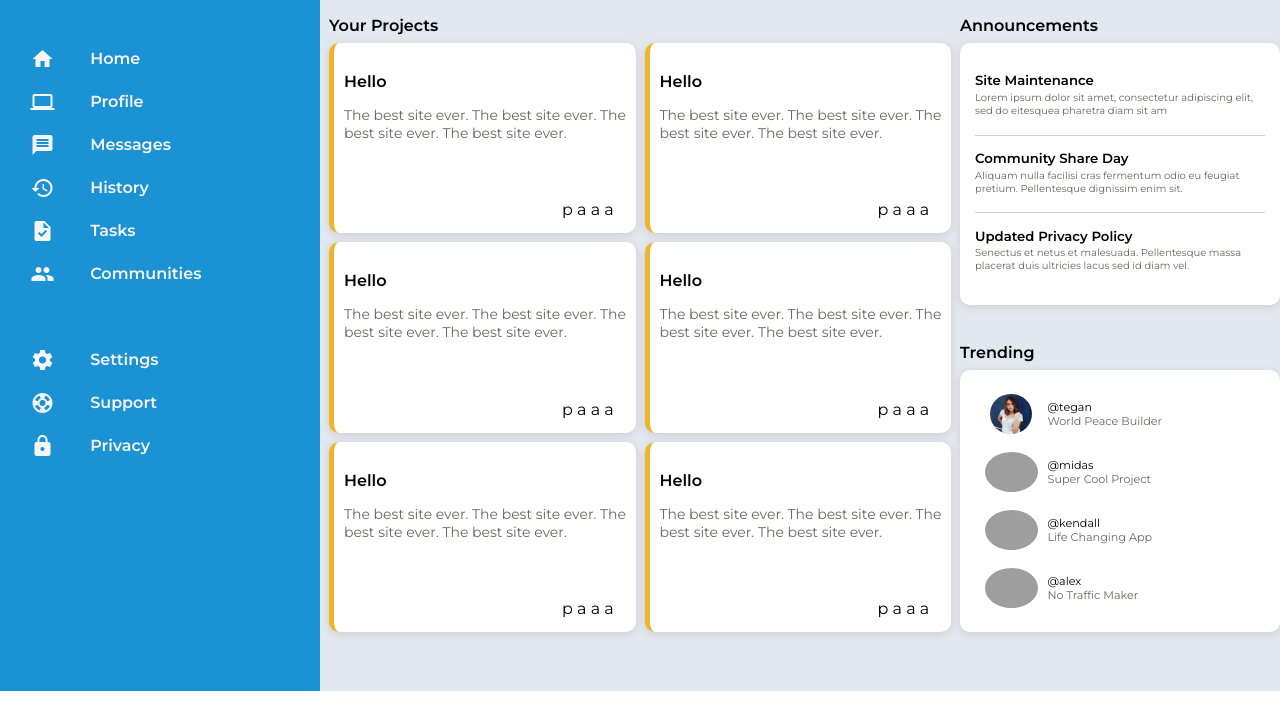
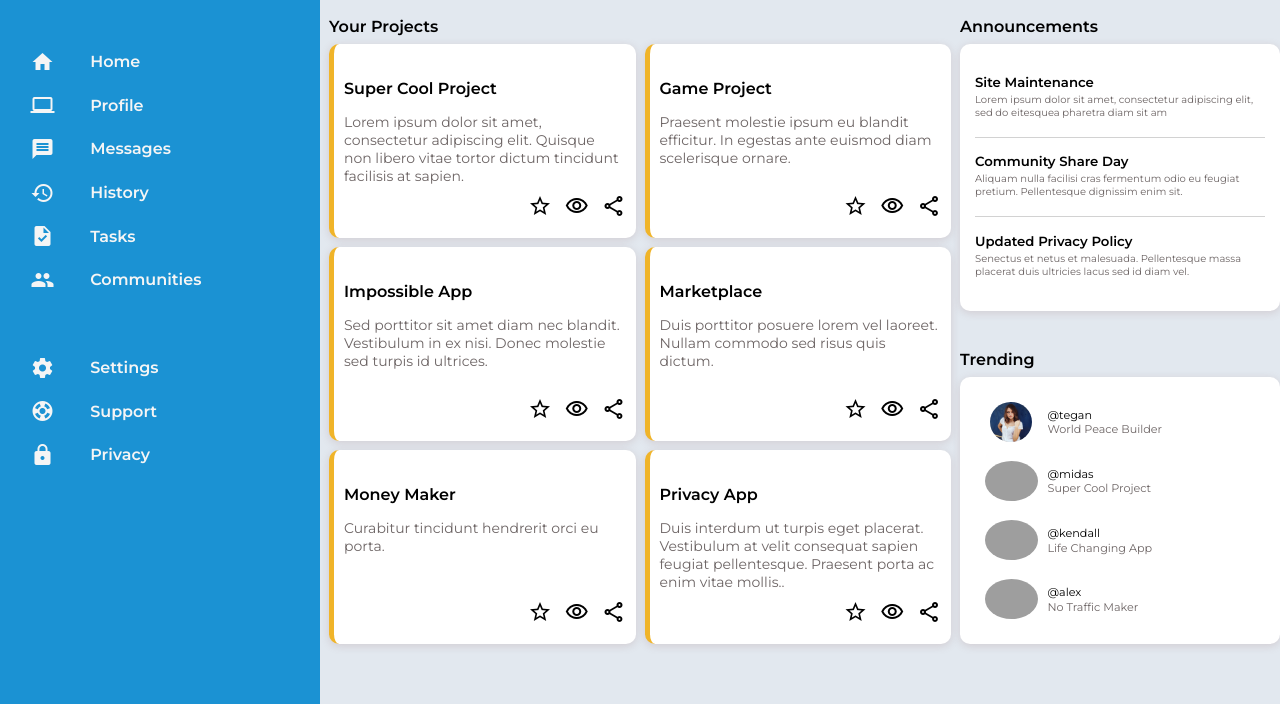
Before and after one commit to bshanz/odin-admin-dashboard, a plain HTML site: page index.html in a window 1280 px wide. Shown: the part 128-832 px from the top of the page. Drawn offline with Linux system fonts and the light colour scheme; grey boxes are pictures that could not be loaded.

Commit message:
Card icons and cursor: pointer updated

```diff
--- a/index.html
+++ b/index.html
@@ -11,19 +11,20 @@
       rel="stylesheet"
     />
 
-    <link rel="preconnect" href="https://fonts.googleapis.com">
-<link rel="preconnect" href="https://fonts.gstatic.com" crossorigin>
-<link href="https://fonts.googleapis.com/css2?family=Montserrat:wght@400;600&display=swap" rel="stylesheet">
-
-
+    <link rel="preconnect" href="https://fonts.googleapis.com" />
+    <link rel="preconnect" href="https://fonts.gstatic.com" crossorigin />
+    <link
+      href="https://fonts.googleapis.com/css2?family=Montserrat:wght@400;600&display=swap"
+      rel="stylesheet"
+    />
   </head>
   <body>
     <div class="container">
       <div class="sidebar">
         <div class="logo">Dashboard</div>
-        <div class="logo-icon"><i class="material-icons" style="font-size:larger;">
-            polymer
-        </i></div>
+        <div class="logo-icon">
+          <i class="material-icons" style="font-size: larger"> polymer </i>
+        </div>
         <div class="menu-items">
           <li>Home</li>
           <li>Profile</li>
@@ -71,10 +72,10 @@
         <div class="header-bottom-left">
           <div class="header-bottom-left-left">
             <img
-            src="art-hauntington-0wRXAXqIp58-unsplash.jpg"
-            class="large-pro-pic"
-            alt=""
-          />
+              src="art-hauntington-0wRXAXqIp58-unsplash.jpg"
+              class="large-pro-pic"
+              alt=""
+            />
           </div>
           <div class="header-bottom-left-right">
             <span>Hi there,</span>
@@ -86,52 +87,74 @@
         <div class="left-main-content-header">Your Projects</div>
         <div class="left-main-content">
           <div class="article">
-            <h4>Hello</h4>
+            <h4>Super Cool Project</h4>
             <p>
-              The best site ever. The best site ever. The best site ever. The
-              best site ever.
+              Lorem ipsum dolor sit amet, consectetur adipiscing elit. Quisque
+              non libero vitae tortor dictum tincidunt facilisis at sapien.
             </p>
-            <div class="article-icons">p a a a</div>
+            <div class="article-icons">
+              <span class="material-icons-outlined"> star_border </span>
+              <span class="material-icons-outlined"> visibility </span>
+              <span class="material-icons-outlined"> share </span>
+            </div>
           </div>
           <div class="article">
-            <h4>Hello</h4>
+            <h4>Game Project</h4>
             <p>
-              The best site ever. The best site ever. The best site ever. The
-              best site ever.
+              Praesent molestie ipsum eu blandit efficitur. In egestas ante
+              euismod diam scelerisque ornare.
             </p>
-            <div class="article-icons">p a a a</div>
+            <div class="article-icons">
+              <span class="material-icons-outlined"> star_border </span>
+              <span class="material-icons-outlined"> visibility </span>
+              <span class="material-icons-outlined"> share </span>
+            </div>
           </div>
           <div class="article">
-            <h4>Hello</h4>
+            <h4>Impossible App</h4>
             <p>
-              The best site ever. The best site ever. The best site ever. The
-              best site ever.
+              Sed porttitor sit amet diam nec blandit. Vestibulum in ex nisi.
+              Donec molestie sed turpis id ultrices.
             </p>
-            <div class="article-icons">p a a a</div>
+            <div class="article-icons">
+              <span class="material-icons-outlined"> star_border </span>
+              <span class="material-icons-outlined"> visibility </span>
+              <span class="material-icons-outlined"> share </span>
+            </div>
           </div>
           <div class="article">
-            <h4>Hello</h4>
+            <h4>Marketplace</h4>
             <p>
-              The best site ever. The best site ever. The best site ever. The
-              best site ever.
+              Duis porttitor posuere lorem vel laoreet. Nullam commodo sed risus
+              quis dictum.
             </p>
-            <div class="article-icons">p a a a</div>
+            <div class="article-icons">
+              <span class="material-icons-outlined"> star_border </span>
+              <span class="material-icons-outlined"> visibility </span>
+              <span class="material-icons-outlined"> share </span>
+            </div>
           </div>
           <div class="article">
-            <h4>Hello</h4>
-            <p>
-              The best site ever. The best site ever. The best site ever. The
-              best site ever.
-            </p>
-            <div class="article-icons">p a a a</div>
+            <h4>Money Maker</h4>
+            <p>Curabitur tincidunt hendrerit orci eu porta.</p>
+            <div class="article-icons">
+              <span class="material-icons-outlined"> star_border </span>
+              <span class="material-icons-outlined"> visibility </span>
+              <span class="material-icons-outlined"> share </span>
+            </div>
           </div>
           <div class="article">
-            <h4>Hello</h4>
+            <h4>Privacy App</h4>
             <p>
-              The best site ever. The best site ever. The best site ever. The
-              best site ever.
+              Duis interdum ut turpis eget placerat. Vestibulum at velit
+              consequat sapien feugiat pellentesque. Praesent porta ac enim
+              vitae mollis..
             </p>
-            <div class="article-icons">p a a a</div>
+            <div class="article-icons">
+              <span class="material-icons-outlined"> star_border </span>
+              <span class="material-icons-outlined"> visibility </span>
+              <span class="material-icons-outlined"> share </span>
+            </div>
           </div>
         </div>
         <div class="right-main-content">
--- a/styles.css
+++ b/styles.css
@@ -239,6 +239,7 @@ input {
   align-items: end;
   font-weight: bold;
   box-shadow: rgba(143, 96, 96, 0.2) 0px 2px 8px 0px;
+  padding: 10px;
 }
 
 p {
@@ -256,10 +257,12 @@ p {
 .article-icons {
   grid-row: 3 / 4;
   grid-column: 1 / 2;
-  justify-self: end;
-  align-self: center;
-  font-weight: normal;
-  margin-right: 1.7vw;
+  display: flex;
+  justify-content: flex-end;
+  align-items: center;
+  width: 100%;
+  height: 100%;
+  gap: 1vw;
 }
 
 .right-main-content-header {
@@ -445,3 +448,11 @@ p.flexer {
   max-width: 7vw;
   border-radius: 50%;
 }
+
+.material-icons, .material-icons-outlined {
+  cursor: pointer;
+}
+
+li {
+  cursor: pointer;
+}
```
